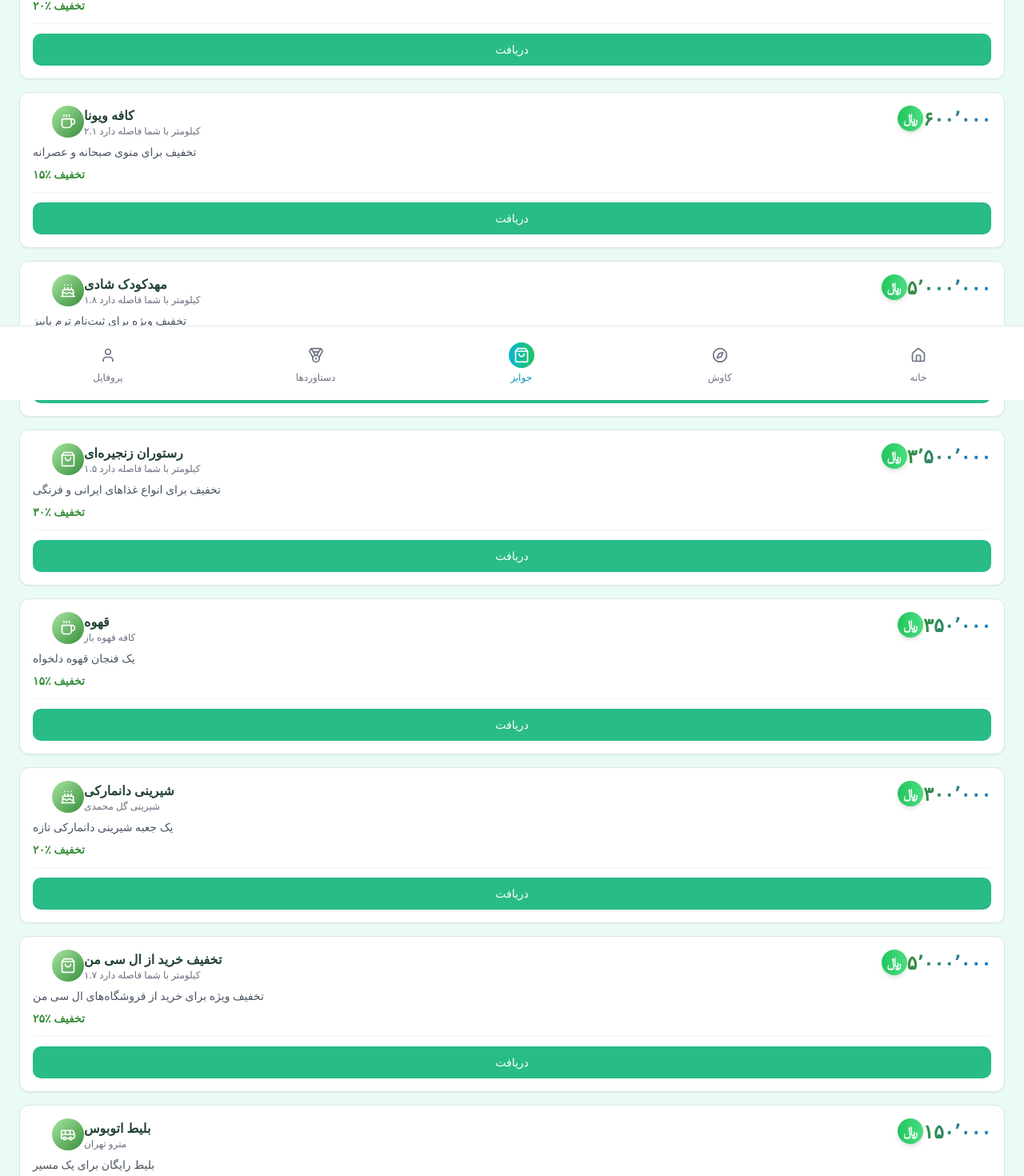
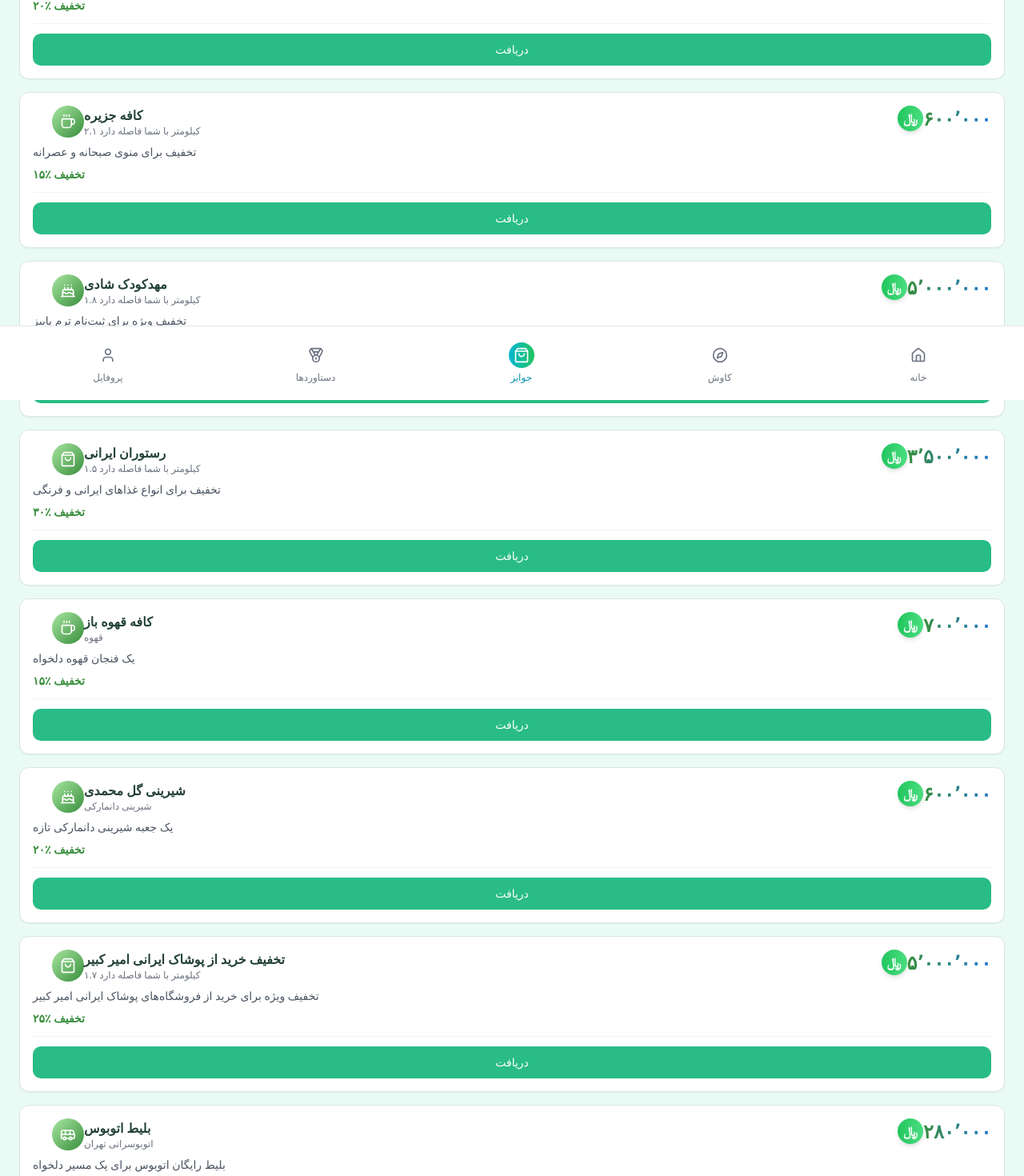
Before and after one commit to sotheso/SabzGam-main, a React (Vite) app: page /rewards in a window 1280 px wide. Shown: the part 300-1770 px from the top of the page at 80% size. Built offline with nearby package versions, Linux system fonts and the light colour scheme.

Commit message:
update جوایز ۲

```diff
--- a/src/pages/RewardsPage.tsx
+++ b/src/pages/RewardsPage.tsx
@@ -250,7 +250,7 @@
 const rewards: Reward[] = [
   {
     id: 1,
-    title: "کافه لمیز",
+    title: "کافه پارک",
     description: "تخفیف ویژه برای انواع نوشیدنی‌های گرم و سرد",
     vendor: "۱.۲ کیلومتر با شما فاصله دارد",
     category: "food",
@@ -260,7 +260,7 @@
   },
   {
     id: 2,
-    title: "کافه ویونا",
+    title: "کافه جزیره",
     description: "تخفیف برای منوی صبحانه و عصرانه",
     vendor: "۲.۱ کیلومتر با شما فاصله دارد",
     category: "food",
@@ -280,7 +280,7 @@
   },
   {
     id: 4,
-    title: "رستوران زنجیره‌ای",
+    title: "رستوران ایرانی",
     description: "تخفیف برای انواع غذاهای ایرانی و فرنگی",
     vendor: "۱.۵ کیلومتر با شما فاصله دارد",
     category: "food",
@@ -290,28 +290,28 @@
   },
   {
     id: 5,
-    title: "قهوه",
+    title: "کافه قهوه باز",
     description: "یک فنجان قهوه دلخواه",
-    vendor: "کافه قهوه باز",
+    vendor: "قهوه",
     category: "food",
-    cost: 350000,
+    cost: 700000,
     discount: "۱۵٪ تخفیف",
     icon: Coffee,
   },
   {
     id: 6,
-    title: "شیرینی دانمارکی",
+    title: "شیرینی گل محمدی",
     description: "یک جعبه شیرینی دانمارکی تازه",
-    vendor: "شیرینی گل محمدی",
+    vendor: "شیرینی دانمارکی",
     category: "food",
-    cost: 300000,
+    cost: 600000,
     discount: "۲۰٪ تخفیف",
     icon: Cake,
   },
   {
     id: 7,
-    title: "تخفیف خرید از ال سی من",
-    description: "تخفیف ویژه برای خرید از فروشگاه‌های ال سی من",
+    title: "تخفیف خرید از پوشاک ایرانی امیر کبیر",
+    description: "تخفیف ویژه برای خرید از فروشگاه‌های پوشاک ایرانی امیر کبیر",
     vendor: "۱.۷ کیلومتر با شما فاصله دارد",
     category: "retail",
     cost: 5000000,
@@ -321,11 +321,11 @@
   {
     id: 8,
     title: "بلیط اتوبوس",
-    description: "بلیط رایگان برای یک مسیر",
-    vendor: "مترو تهران",
+    description: "بلیط رایگان اتوبوس برای یک مسیر دلخواه",
+    vendor: "اتوبوسرانی تهران",
     category: "transport",
-    cost: 150000,
-    discount: "بلیط رایگان",
+    cost: 280000,
+    discount: "بلیط رایگان اتوبوس",
     icon: Bus,
   },
   {
@@ -354,7 +354,7 @@
     description: "با استفاده از مترو و BRT، سفرهای خود را هوشمندانه‌تر کنید.",
     vendor: "حمل و نقل عمومی",
     category: "transport",
-    cost: 5000,
+    cost: 50000,
     discount: "۲۰٪ تخفیف",
     icon: Bus,
   },
@@ -364,7 +364,7 @@
     description: "با انتخاب حمل و نقل عمومی، به آینده تهران کمک کنید.",
     vendor: "حمل و نقل عمومی",
     category: "transport",
-    cost: 6000,
+    cost: 60000,
     discount: "۲۵٪ تخفیف",
     icon: Bus,
   },
@@ -374,7 +374,7 @@
     description: "با استفاده از حمل و نقل عمومی، به هوای پاک تهران کمک کنید.",
     vendor: "حمل و نقل عمومی",
     category: "transport",
-    cost: 7000,
+    cost: 70000,
     discount: "۳۰٪ تخفیف",
     icon: Bus,
   },
@@ -384,7 +384,7 @@
     description: "با استفاده از اتوبوس و مترو، از ترافیک فرار کنید.",
     vendor: "حمل و نقل عمومی",
     category: "transport",
-    cost: 8000,
+    cost: 80000,
     discount: "۳۵٪ تخفیف",
     icon: Bus,
   },
@@ -394,7 +394,7 @@
     description: "با استفاده از حمل و نقل عمومی، زندگی بهتری داشته باشید.",
     vendor: "حمل و نقل عمومی",
     category: "transport",
-    cost: 9000,
+    cost: 90000,
     discount: "۴۰٪ تخفیف",
     icon: Bus,
   },
```
